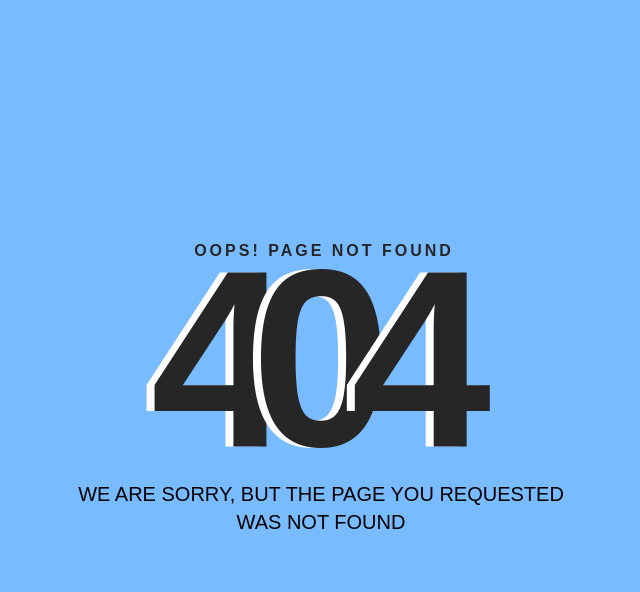
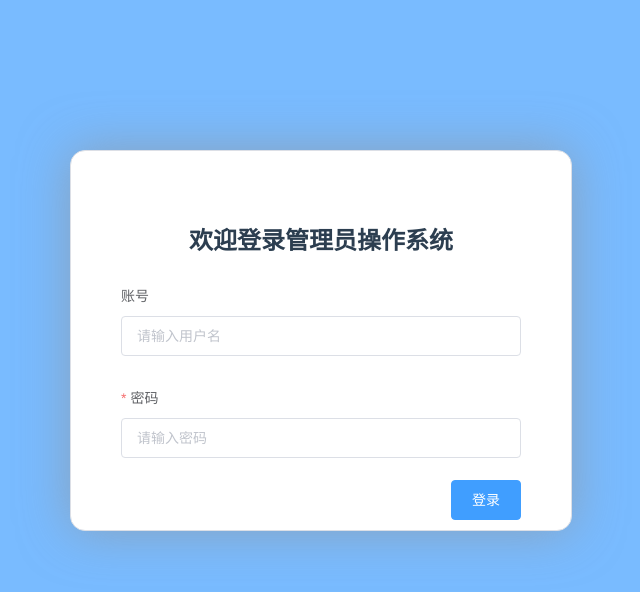
Before and after one commit to OurTeam233/canteen, a Vue app: page /adminLogin in a window 1280 px wide. Before the commit this address had no page. Shown: the top 592 px of the page, without its empty margins (319-959 px from the left). Built offline with nearby package versions, Linux system fonts and the light colour scheme; sample sign-in values are in the browser's storage.

Commit message:
先交一发，等下要试一下图片先在本地预览在发送请求

```diff
--- a/src/components/AllMenu/Menu.vue
+++ b/src/components/AllMenu/Menu.vue
@@ -14,7 +14,7 @@
             <el-input v-model="newDishes.dishes.name" autocomplete="off"></el-input>
           </el-form-item>
           <el-form-item label="菜品类别:" :label-width="formLabelWidth" prop="dishesTypeName">
-            <el-select v-model="newDishes.dishesTypeName" placeholder="请选择菜品类别">
+            <el-select v-model="newDishes.dishesTypeName" filterable allow-create placeholder="请选择菜品类别">
               <el-option label="区域一" value="shanghai"></el-option>
               <el-option label="区域二" value="beijing"></el-option>
             </el-select>
--- a/src/router/index.js
+++ b/src/router/index.js
@@ -27,12 +27,21 @@ const routes = [{
         component: () => import('../views/Login.vue'),
     },
     {
-        // 登录页面
+        // 商家的登录页面
         path: '/login',
         name: 'Login',
         component: () => import('../views/Login.vue'),
         meta: {
             title: '登录' + title
+        }
+    },
+    {
+        // 管理员的登录界面
+        path: '/adminLogin',
+        name: 'AdminLogin',
+        component: () => import('../views/AdminLogin.vue'),
+        meta: {
+            title: '管理员登录' + title
         }
     },
     {
--- /dev/null
+++ b/src/views/AdminLogin.vue
@@ -0,0 +1,132 @@
+<template>
+  <div class="container">
+    <el-form ref="form" :model="form" :rules="rules" class="login-box">
+      <h2>欢迎登录管理员操作系统</h2>
+      <el-form-item label="账号" prop="name">
+        <el-input
+          type="text"
+          placeholder="请输入用户名"
+          v-model="form.username"
+        ></el-input>
+      </el-form-item>
+      <el-form-item label="密码" prop="password">
+        <el-input
+          type="password"
+          placeholder="请输入密码"
+          v-model="form.password"
+          show-password
+        ></el-input>
+      </el-form-item>
+      <el-button type="primary" @click="submitForm('form')">登录</el-button>
+    </el-form>
+  </div>
+</template>
+<script>
+import { login } from "../api/user.js";
+
+export default {
+  name: "Login",
+  data() {
+    return {
+      loading: false,
+      form: {
+        username: "",
+        password: "",
+        userType: 2, //用户类型
+      },
+      rules: {
+        username: [
+          {
+            required: true,
+            message: "请输入用户名",
+            trigger: "blur",
+          },
+        ],
+        password: [
+          {
+            required: true,
+            message: "请输入密码",
+            trigger: "blur",
+          },
+        ],
+      },
+    };
+  },
+  methods: {
+    // 提交登录信息
+    submitForm(formName) {
+      // 通过vuex提交登录的用户名
+      // this.$store.commit('setUserName', this.form.username);
+      this.$refs[formName].validate((valid) => {
+        if (valid) {
+          this.loading = true;
+          // 调用登录接口
+          login(
+            this.form.username,
+            this.form.password,
+            this.form.userType
+          ).then((res) => {
+            // 商家登录成功
+            if (res.data.success) {
+              // console.log("对对对");
+              // let result = res.data.rows[0];
+              // // 应该是要储存后端传来的token
+              // window.sessionStorage.setItem("token", result.token);
+              // window.sessionStorage.setItem(
+              //   "userInfo",
+              //   JSON.stringify(result.userInfo)
+              // );
+
+              this.$store.dispatch("set_token", res.data.token);
+              window.sessionStorage.setItem('token', res.data.token);
+              // 页面跳转
+              // this.$router.push(this.$store.activePath)
+              // 成功登录后的缓存数据
+              window.sessionStorage.setItem("isLogin", "true");
+              // 由于vue的DOM更新是异步的，所以要等数据更新完之后再跳转页面
+              this.$router.push({
+                name: "OverallStatistics",
+                params: {
+                  name: this.form.username,
+                },
+              });
+
+
+            } else {
+              this.$message({
+                showClose: true,
+                message: "用户名或密码错误!",
+                type: "error",
+              });
+              return false;
+            }
+          });
+
+
+          // 保存用户名
+          // sessionStorage.setItem('userName', this.$store.state.userInfo.userName);
+        } else {
+          return false;
+        }
+      });
+    },
+    resetForm(formName) {
+      this.$refs[formName].resetFields();
+    },
+  },
+};
+</script>
+
+<style scoped>
+.login-box {
+  /* filter: blur(2px); */
+  width: 400px;
+  margin: 150px auto;
+  padding: 50px;
+  border: 1px solid #dcdfe6;
+  border-radius: 15px;
+  /* box-shadow: 0 0 30px #DCDFE6; */
+  box-shadow: 0 0 50px 0 rgba(146, 146, 146, 0.63);
+  background-color: #fff;
+}
+</style>
```
